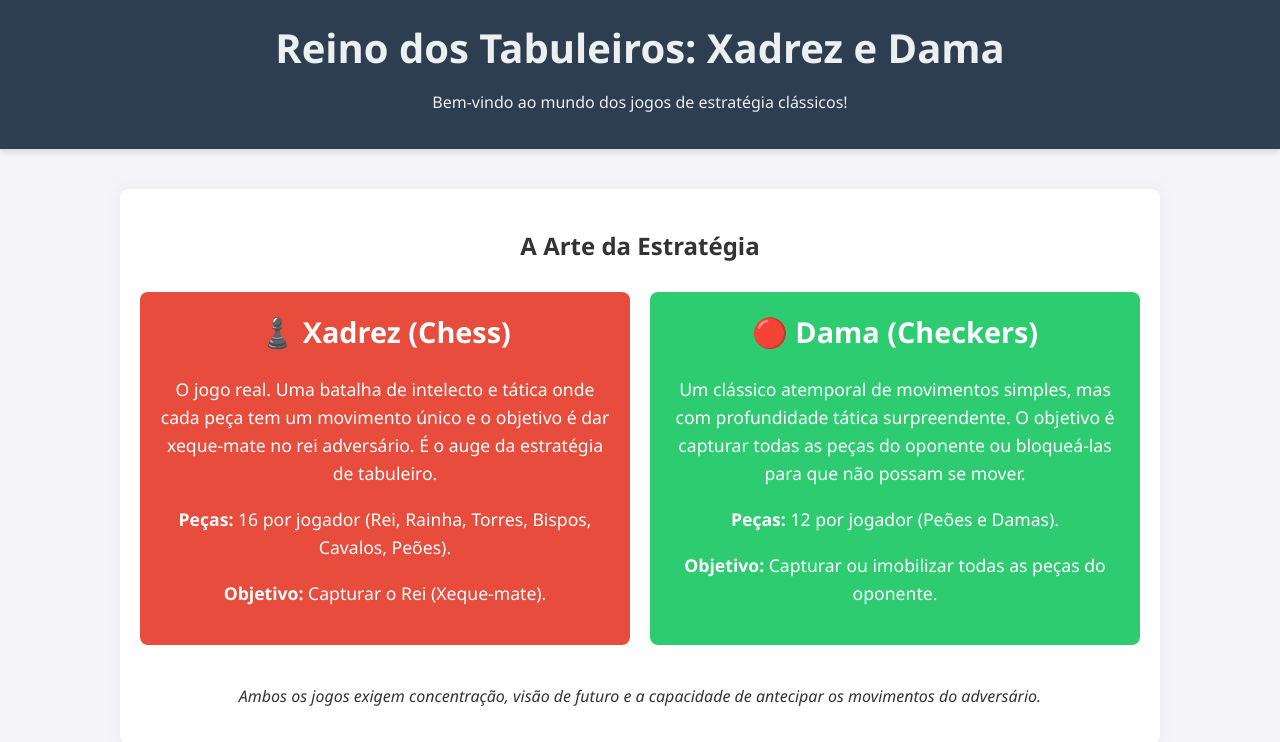
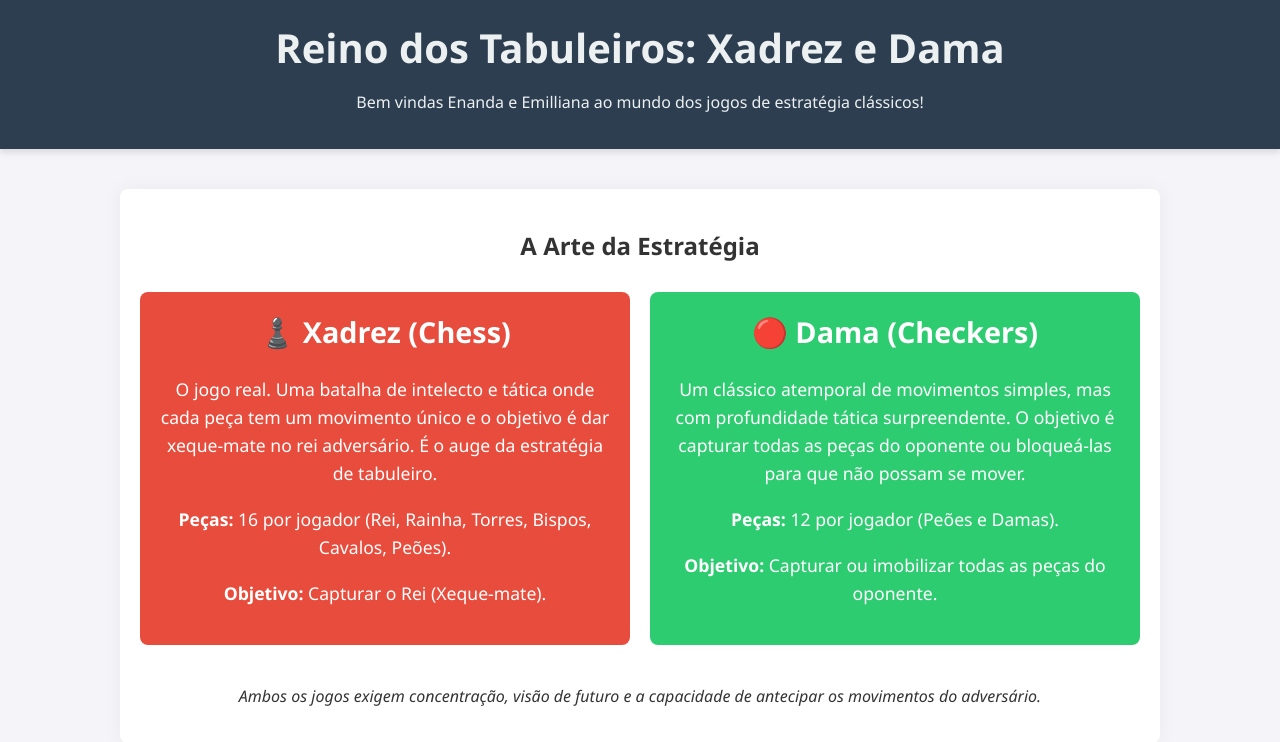
Before and after one commit to enaldoj/pocs, a PHP site: page / in a window 1280 px wide. Shown: the top 742 px of the page. Run offline with PHP 8.4, Linux system fonts and the light colour scheme.

Commit message:
feat(page): atualization $welcomeMessage

```diff
--- a/src/index.php
+++ b/src/index.php
@@ -1,6 +1,6 @@
 <?php
 $pageTitle = "Reino dos Tabuleiros: Xadrez e Dama";
-$welcomeMessage = "Bem-vindo ao mundo dos jogos de estratégia clássicos!";
+$welcomeMessage = "Bem vindas Enanda e Emilliana ao mundo dos jogos de estratégia clássicos!";
 ?>
 <!DOCTYPE html>
 <html lang="pt-BR">
```
